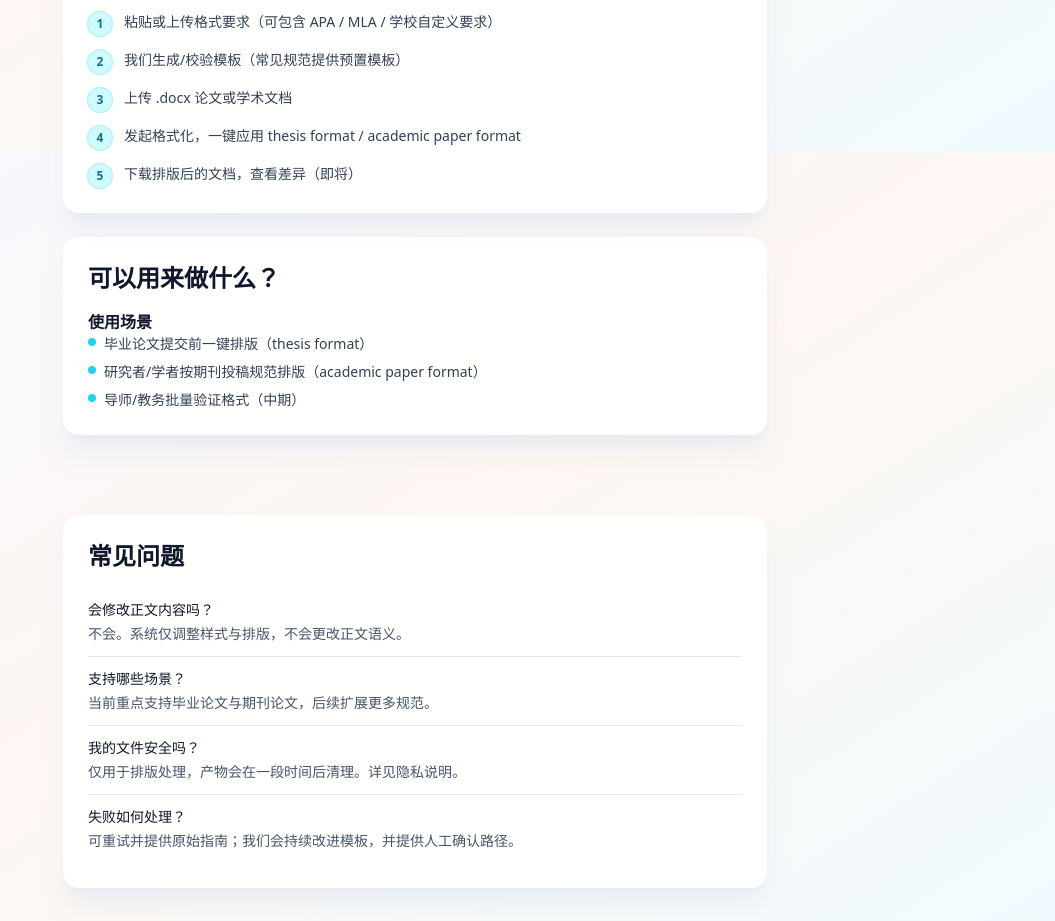
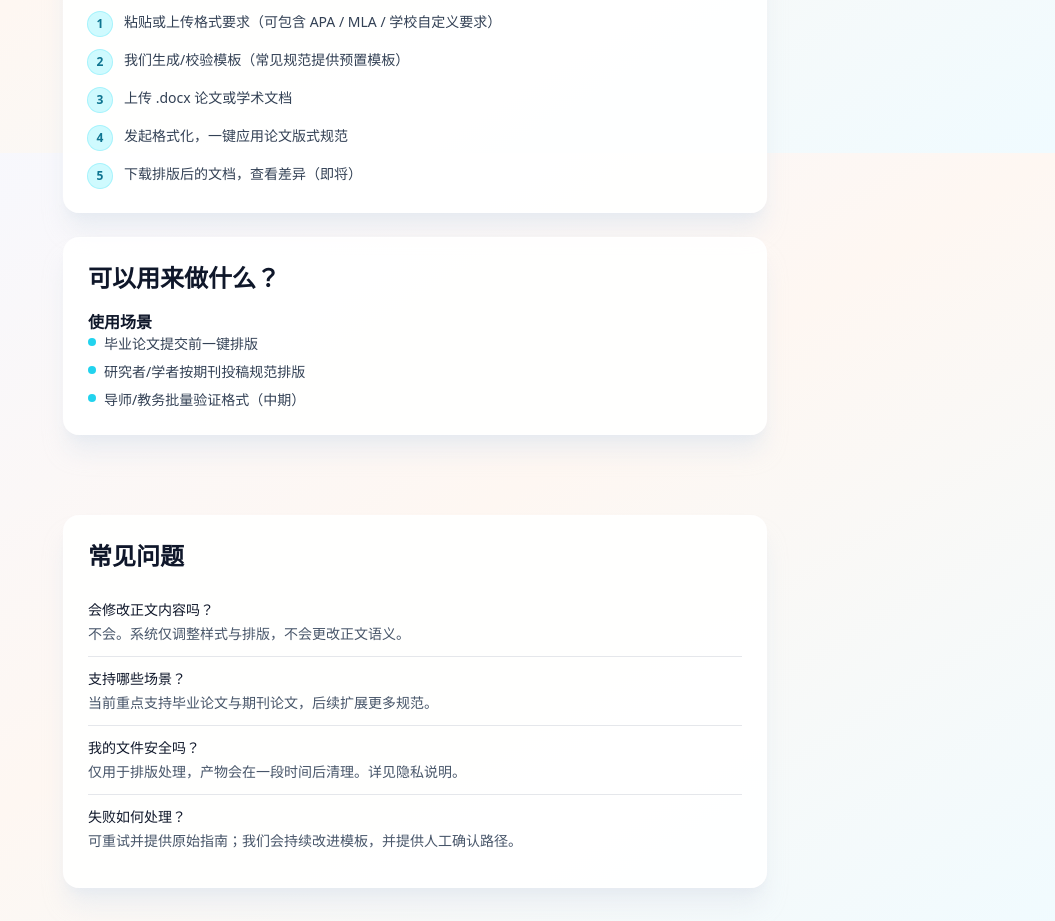
Before and after one commit to moonscar/freeformat-frontend, a Next.js app: page /1 in a window 1280 px wide. Shown: the part 1447-2368 px from the top of the page, without its empty margins (225-1280 px from the left). Built offline with nearby package versions, Linux system fonts and the light colour scheme; no server answers.

Commit message:
seo: target thesis and Word keywords on tool page

```diff
--- a/src/app/[locale]/tool/page.tsx
+++ b/src/app/[locale]/tool/page.tsx
@@ -12,7 +12,17 @@ import type { Metadata } from 'next';
 export async function generateMetadata({ params }: { params: { locale: string } }): Promise<Metadata> {
   const localeKey = params.locale === 'en' ? 'en' : 'zh';
   const canonical = `/${localeKey}/tool`;
+  const title =
+    localeKey === 'zh'
+      ? '论文 Word 格式化工具（.docx 自动排版）'
+      : 'Thesis & Word Formatting Tool (.docx Auto‑format)';
+  const description =
+    localeKey === 'zh'
+      ? 'FreeFormat 是一款论文 Word（.docx）格式化与排版工具：选择已有模板或按学校/期刊规范生成模板，一键应用字体字号、行距、页边距、标题层级等格式。'
+      : 'FreeFormat formats Word (.docx) theses and academic papers: pick a template (APA/MLA/school) and auto‑apply fonts, spacing, margins, headings and more.';
   return {
+    title,
+    description,
     alternates: {
       canonical,
       languages: {
@@ -21,6 +31,8 @@ export async function generateMetadata({ params }: { params: { locale: string }
       },
     },
     openGraph: {
+      title,
+      description,
       url: canonical,
       type: 'website',
     },
--- a/src/i18n/index.ts
+++ b/src/i18n/index.ts
@@ -39,15 +39,15 @@ const pages = {
             '粘贴或上传格式要求（可包含 APA / MLA / 学校自定义要求）',
             '我们生成/校验模板（常见规范提供预置模板）',
             '上传 .docx 论文或学术文档',
-            '发起格式化，一键应用 thesis format / academic paper format',
+            '发起格式化，一键应用论文版式规范',
             '下载排版后的文档，查看差异（即将）',
           ],
         },
         use: {
           title: '可以用来做什么？',
           items: [
-            '毕业论文提交前一键排版（thesis format）',
-            '研究者/学者按期刊投稿规范排版（academic paper format）',
+            '毕业论文提交前一键排版',
+            '研究者/学者按期刊投稿规范排版',
             '导师/教务批量验证格式（中期）',
           ],
         },
@@ -63,8 +63,8 @@ const pages = {
       },
     },
     tool: {
-      heroTitle: '论文格式化工具（预览）',
-      heroDesc: '支持毕业论文与期刊论文：上传/粘贴格式要求自动生成模板，或使用已有模板；上传 .docx 一键应用样式。',
+      heroTitle: '论文 Word 格式化工具',
+      heroDesc: '支持毕业论文与期刊论文：选择模板或粘贴格式要求生成模板；上传 Word（.docx）一键应用字体字号、行距、页边距与标题层级。',
       placeholderTitle: '工具区（即将开放）',
       placeholderDesc: '我们正在完善模板选择、上传与格式化流程。欢迎先在首页提交你的格式要求。',
       links: { templates: '模板列表', privacy: '隐私与使用限制' },
@@ -131,8 +131,8 @@ const pages = {
       },
     },
     tool: {
-      heroTitle: 'Academic Paper Formatting (Preview)',
-      heroDesc: 'Theses and journal submissions supported: paste/upload guideline to generate a template or use existing ones; upload .docx to apply styles.',
+      heroTitle: 'Thesis & Word Formatting Tool',
+      heroDesc: 'Format theses and academic papers in Word (.docx): pick a template or paste guidelines to build one, then apply fonts, spacing, margins and headings automatically.',
       placeholderTitle: 'Tool area (coming soon)',
       placeholderDesc: 'We are implementing template picking, upload and formatting. Meanwhile, submit your guideline on the landing page.',
       links: { templates: 'Templates', privacy: 'Privacy' },
```
